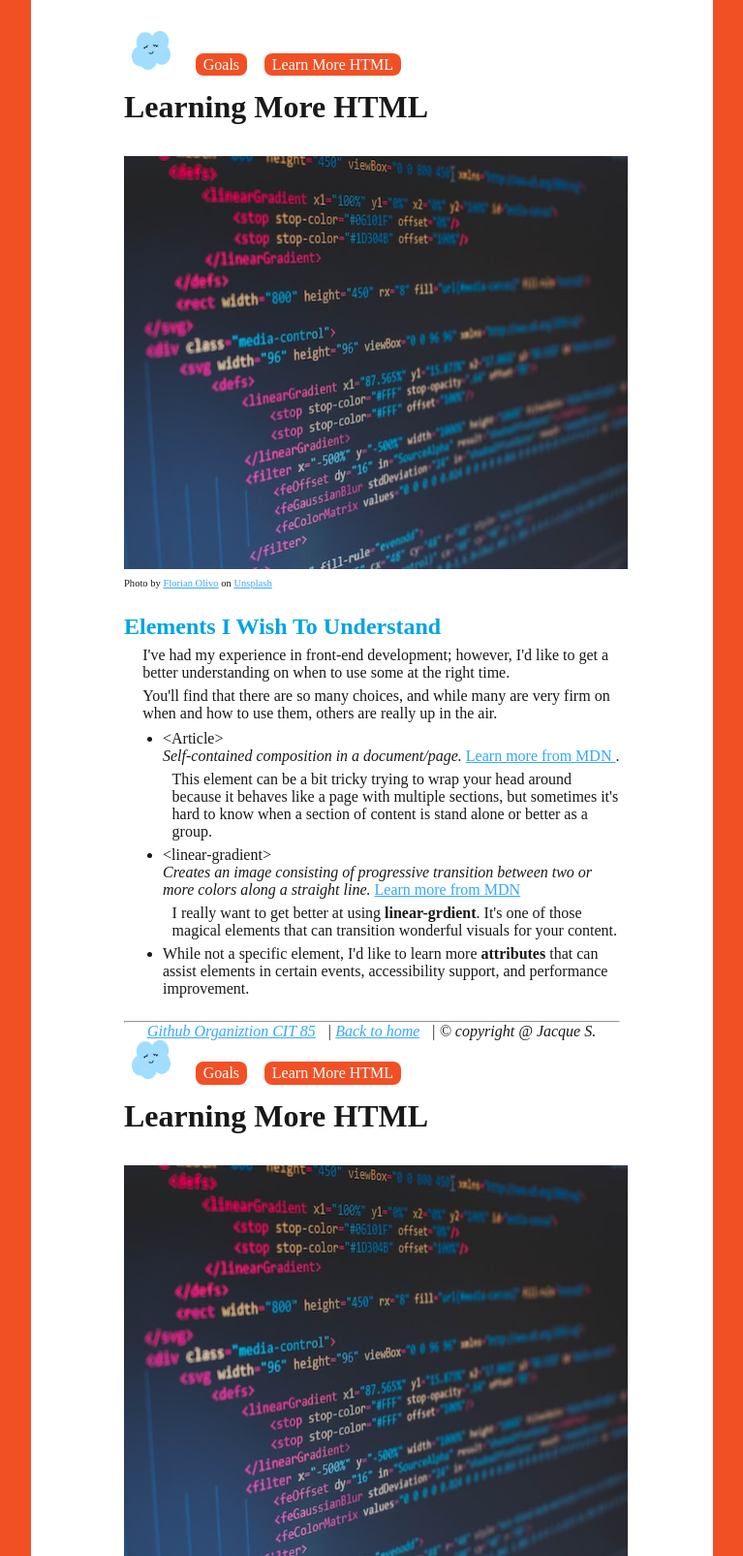
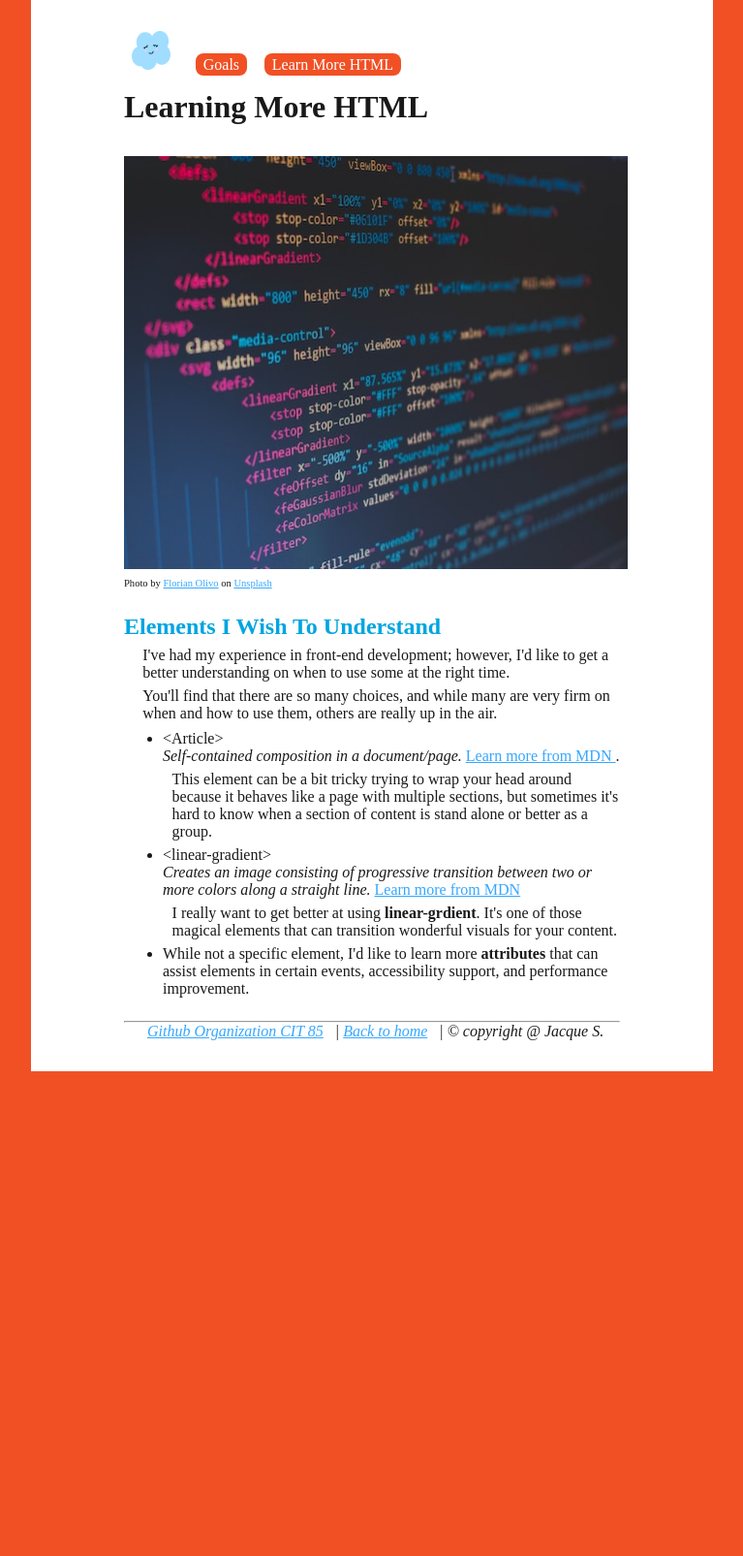
Before and after one commit to CIT85/jacques-pub, a plain HTML site: page w2/learn-more.html in a window 1280 px wide. Shown: the top 1605 px of the page at 97% size, without its empty margins (256-1023 px from the left). After the commit the page ends 1105 px from the top, so only its background shows below. Drawn offline with Linux system fonts and the light colour scheme.

Commit message:
fixed issue with accidentally duplicating code

```diff
--- a/w2/learn-more.html
+++ b/w2/learn-more.html
@@ -1,96 +1,4 @@
 <!DOCTYPE html>
-<html lang="en">
-<head>
-    <meta charset="UTF-8">
-    <meta name="viewport" content="width=device-width, initial-scale=1.0">
-    <meta name="author" content="Jacque S.">
-    <meta name="description" content="Learning about why I'm taking this course and how to learn more HTML.">
-    <title>Learn More HTML | Why am I taking this Course?</title>
-    <link rel="icon" href="lil-cloud.png" type="image/x-icon">
-    <link rel="stylesheet" href="main.css">
-</head>
-<body>
-    <nav>
-        <ul>
-            <li>
-                <a href="index.html">
-                    <img src="lil-cloud-logo.png" width="40" height="40" title="Back to the home page" alt="Logo for my page; a blue little cloud smiling">
-                </a>
-            </li>
-            <li>
-                <a  href="goals.html">Goals</a>
-            </li>
-            <li>
-                <a href="learn-more.html">Learn More HTML</a>
-            </li>
-        </ul>
-    </nav>
-    <h1>Learning More HTML</h1>
-    <img src="img/florian-olivo-4hbJ-eymZ1o-unsplash.jpg" alt="Lines of HTML code from an IDE" loading="lazy" width="520" height="426">
-    <p><small>Photo by <a href="https://unsplash.com/@florianolv?utm_content=creditCopyText&utm_medium=referral&utm_source=unsplash">Florian Olivo</a> on <a href="https://unsplash.com/photos/4hbJ-eymZ1o?utm_content=creditCopyText&utm_medium=referral&utm_source=unsplash">Unsplash</a>
-    </small></p>
-    <section>
-        <h2>Elements I Wish To Understand</h2>
-        <p>
-            I've had my experience in front-end development; however, I'd like to get a better understanding on when to use some at the right time.
-        </p>
-        <p>
-            You'll find that there are so many choices, and while many are very firm on when and how to use them, others are really up in the air.
-        </p>
-        <ul>
-            <li>
-                <dl>
-                    <dt>
-                        &lt;Article&gt;
-                    </dt>
-                    <dd>
-                        <em>Self-contained composition in a document/page.</em>
-                        <a href="https://developer.mozilla.org/en-US/docs/Web/HTML/Element/article" target="_blank">
-                            Learn more from MDN
-                        </a>.
-                    </dd>
-                </dl>
-                <p>
-                    This element can be a bit tricky trying to wrap your head around because it behaves like a page with multiple sections, but sometimes it's hard to know when a section of content is stand alone or better as a group.
-                </p>
-            </li>
-            <li>
-                <dl>
-                    <dt>
-                        &lt;linear-gradient&gt;
-                    </dt>
-                    <dd>
-                        <em>
-                            Creates an image consisting of progressive transition between two or more colors along a straight line.
-                        </em>
-                        <a href="https://developer.mozilla.org/en-US/docs/Web/CSS/gradient/linear-gradient">Learn more from MDN</a>
-                    </dd>
-                </dl>
-                <p>
-                    I really want to get better at using <strong>linear-grdient</strong>. It's one of those magical elements that can transition wonderful visuals for your content.
-                </p>
-            </li>
-            <li>
-                While not a specific element, I'd like to learn more <strong>attributes</strong> that can assist elements in certain events, accessibility support, and performance improvement.
-            </li>
-        </ul>
-    </section>
-    <br>
-    <hr>
-
-        <address>
-            &nbsp;
-            &nbsp;
-            &nbsp;
-            <a href="https://github.com/CIT85" target="_blank">Github Organiztion CIT 85</a>
-            &nbsp; |
-            <a href="index.html">Back to home</a>
-            &nbsp; |
-            &copy; copyright @ Jacque S.
-        </address>
-
-</body>
-</html><!DOCTYPE html>
 <html lang="en">
 <head>
     <meta charset="UTF-8">
```
